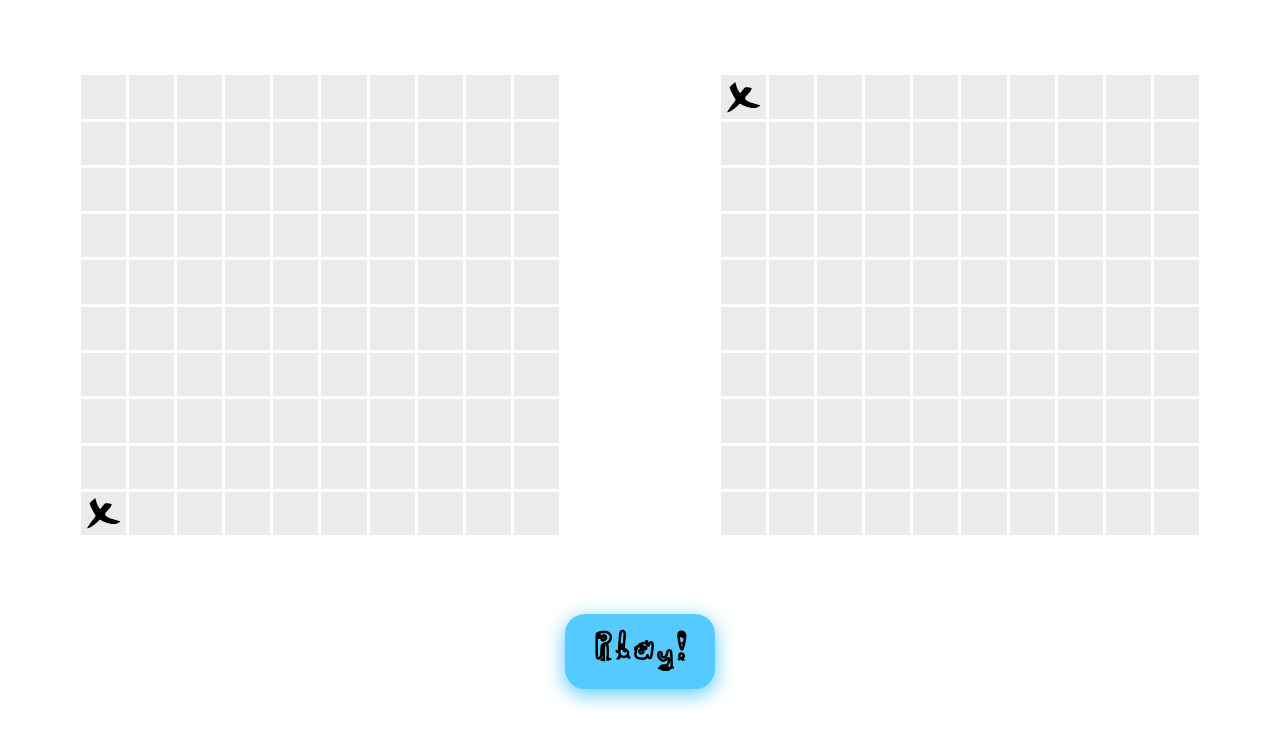
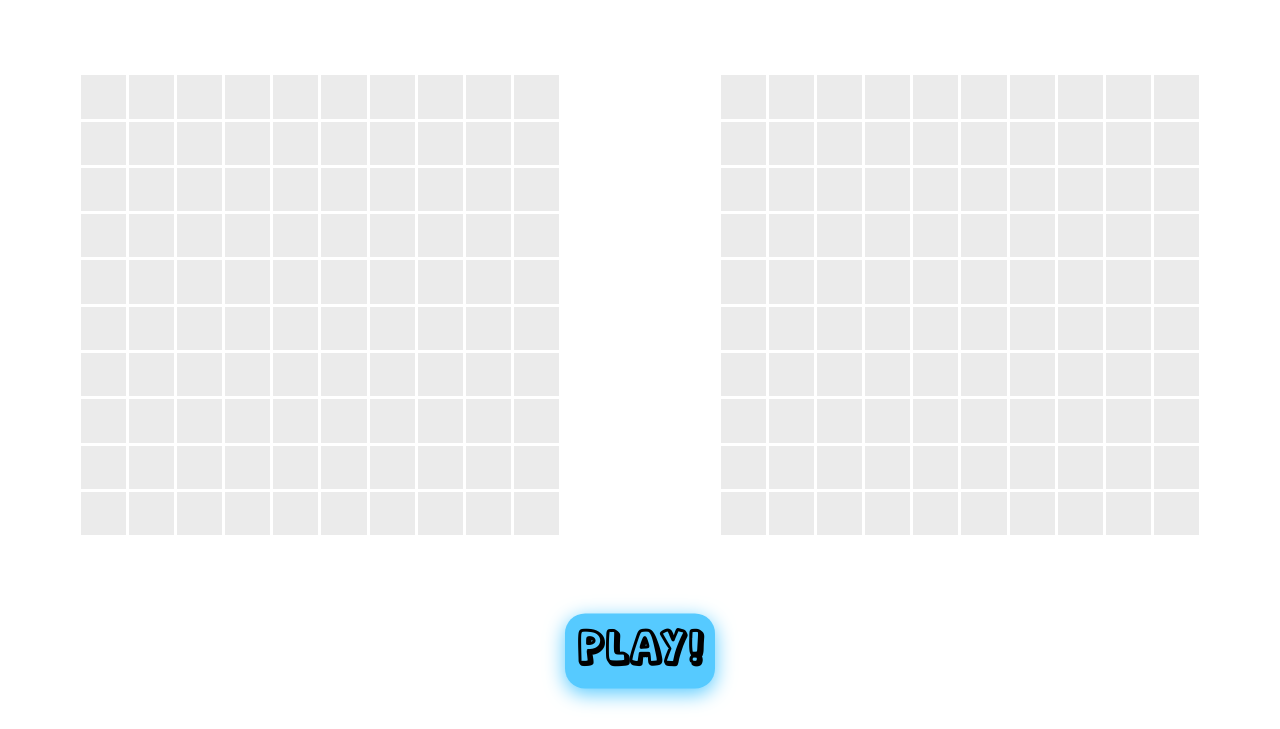
Before and after one commit to gavinv-m/battleship, a website built with webpack: page dist/index.html in a window 1280 px wide. Both pictures are taken after a click on the element 743 px from the left and 167 px from the top of the page. Shown: the part 71-800 px from the top of the page. Built offline with nearby package versions, Linux system fonts and the light colour scheme.

Commit message:
feat: Toggle between active and inactive game states

```diff
--- a/src/application-logic/game.js
+++ b/src/application-logic/game.js
@@ -26,12 +26,13 @@ export default class Game {
     this.player2 = null;
     this.computerAttackCoords = [];
     this.gameWon = false;
+    this.gameActive = false;
   }
 
   startGame() {
     this.player1 = new Player();
     this.player2 = new Player();
-    this.placeShips();
+    // this.placeShips();
     this.generatePossibleAttacks();
   }
 
@@ -46,7 +47,7 @@ export default class Game {
   }
 
   attack(coordinates) {
-    if (this.gameWon === true) return;
+    if (this.gameWon === true || this.gameActive === false) return;
     const humanWon = this.player2.gameboard.receiveAttack(coordinates);
 
     // Dispatch to update ui
--- a/src/interface-logic/interface-manager.js
+++ b/src/interface-logic/interface-manager.js
@@ -7,9 +7,11 @@ export default class InterfaceManager {
   constructor() {
     this.container = document.getElementById('main');
     this.currentGame = null;
+    this.attackHandler = null;
   }
 
   renderGameboards(players, currentGame) {
+    this.clearInterface();
     this.currentGame = currentGame;
     generateGameboards(players, this.container, this.currentGame);
     createButtons(this.container);
@@ -36,9 +38,23 @@ export default class InterfaceManager {
   }
 
   listenToGameEvents() {
-    document.addEventListener('attackMade', (event) => {
+    // Renmove previous listeners, avoid replicate x marks
+    if (this.attackHandler !== null) {
+      document.removeEventListener('attackMade', this.attackHandler);
+    }
+
+    this.attackHandler = (event) => {
       const { player, coordinates, gameboard } = event.detail;
       this.updateBoardUI(player, coordinates, gameboard);
-    });
+    };
+
+    document.addEventListener('attackMade', this.attackHandler);
+  }
+
+  clearInterface() {
+    // Remove previous gameboard
+    while (this.container.firstChild) {
+      this.container.removeChild(this.container.firstChild);
+    }
   }
 }
--- a/src/interface-logic/utils/buttons.js
+++ b/src/interface-logic/utils/buttons.js
@@ -6,5 +6,28 @@ export default function createButtons(container) {
   playButton.id = 'play-btn';
   playButton.textContent = 'Play!';
   btnsContainer.appendChild(playButton);
+
+  const resetButton = document.createElement('button');
+  resetButton.id = 'reset-btn';
+  resetButton.textContent = 'Reset';
+  resetButton.style.visibility = 'hidden'; // Initially hidden
+  btnsContainer.appendChild(resetButton);
+
   container.appendChild(btnsContainer);
+
+  playButton.addEventListener('click', () => {
+    const playEvent = new CustomEvent('startGame');
+    document.dispatchEvent(playEvent);
+
+    playButton.style.visibility = 'hidden';
+    resetButton.style.visibility = 'visible';
+  });
+
+  resetButton.addEventListener('click', () => {
+    const resetEvent = new CustomEvent('resetGame');
+    document.dispatchEvent(resetEvent);
+
+    resetButton.style.visibility = 'hidden';
+    playButton.style.visibility = 'visible';
+  });
 }
--- a/src/interface-logic/utils/generateGameboard.js
+++ b/src/interface-logic/utils/generateGameboard.js
@@ -45,7 +45,7 @@ const attack = function addCellListeners(gameboard, boardElement, currentGame) {
     const rowIndex = Number(cell.getAttribute('data-row'));
     const colIndex = Number(cell.getAttribute('data-col'));
     cell.addEventListener('click', () => {
-      if (cell.hasAttribute('data-attacked') === false) {
+      if (currentGame.gameActive && !cell.hasAttribute('data-attacked')) {
         cell.setAttribute('data-attacked', 'true');
         currentGame.attack([rowIndex, colIndex]);
       }
--- a/src/main-controller.js
+++ b/src/main-controller.js
@@ -5,6 +5,8 @@ export default class MainManager {
   constructor() {
     this.game = new Game();
     this.interfaceManager = new InterfaceManager();
+    this.setupPlayListener();
+    this.setupResetListener();
   }
 
   startApplication() {
@@ -14,4 +16,22 @@ export default class MainManager {
     const players = this.game.getPlayers();
     this.interfaceManager.renderGameboards(players, this.game);
   }
+
+  resetGame() {
+    this.game = new Game();
+    this.startApplication();
+  }
+
+  setupPlayListener() {
+    document.addEventListener('startGame', () => {
+      this.game.gameActive = true;
+      this.game.placeShips();
+    });
+  }
+
+  setupResetListener() {
+    document.addEventListener('resetGame', () => {
+      this.resetGame();
+    });
+  }
 }
--- a/src/styles/styles.css
+++ b/src/styles/styles.css
@@ -31,15 +31,29 @@ body {
   url(../assets/fonts/webfonts/characterfontnumbers-regular-webfont.woff2);
 }
 
+#main {
+  /* Descendants: */
+  display: grid;
+  grid-template-columns: 1fr;
+  grid-template-rows: 90fr 10fr;
+}
+
 #players-container {
-  height: 90%;
   /* Descendants */
   display: grid;
   grid-template-columns: repeat(auto-fit, minmax(400px, 1fr));
 }
 
 .btns-container {
-  height: 10%;
+  /* Descendants: */
+  position: relative;
+}
+
+.btns-container button {
+  position: absolute;
+  top: 50%;
+  left: 50%;
+  transform: translate(-50%, -50%);
 }
 
 
@@ -113,16 +127,18 @@ body {
 }
 
 #player2 .cell:hover,
-#play-btn:hover {
+#play-btn:hover,
+#reset-btn:hover {
   cursor: pointer;
 }
 
-#play-btn {
+#play-btn,
+#reset-btn {
   background-color: #56CAFF;
   border: none;
   border-radius: 20px;
   box-shadow: 0px 5px 20px #56CAFF;
-  font-family: "character font";
+  font-family: "soda shake regular";
   font-size: 3rem;
   font-weight: bold;
   height: 75px;
@@ -135,6 +151,14 @@ body {
   justify-content: center;
 }
 
-#play-btn:active {
-  transform: translateY(4px);
+#play-btn:active,
+#reset-btn:active {
+  top: 54%;
 }
+
+/* Higher specificity comes later then blue */
+#reset-btn {
+  background-color: red;
+  box-shadow: 0px 5px 20px red;
+
+}
```
